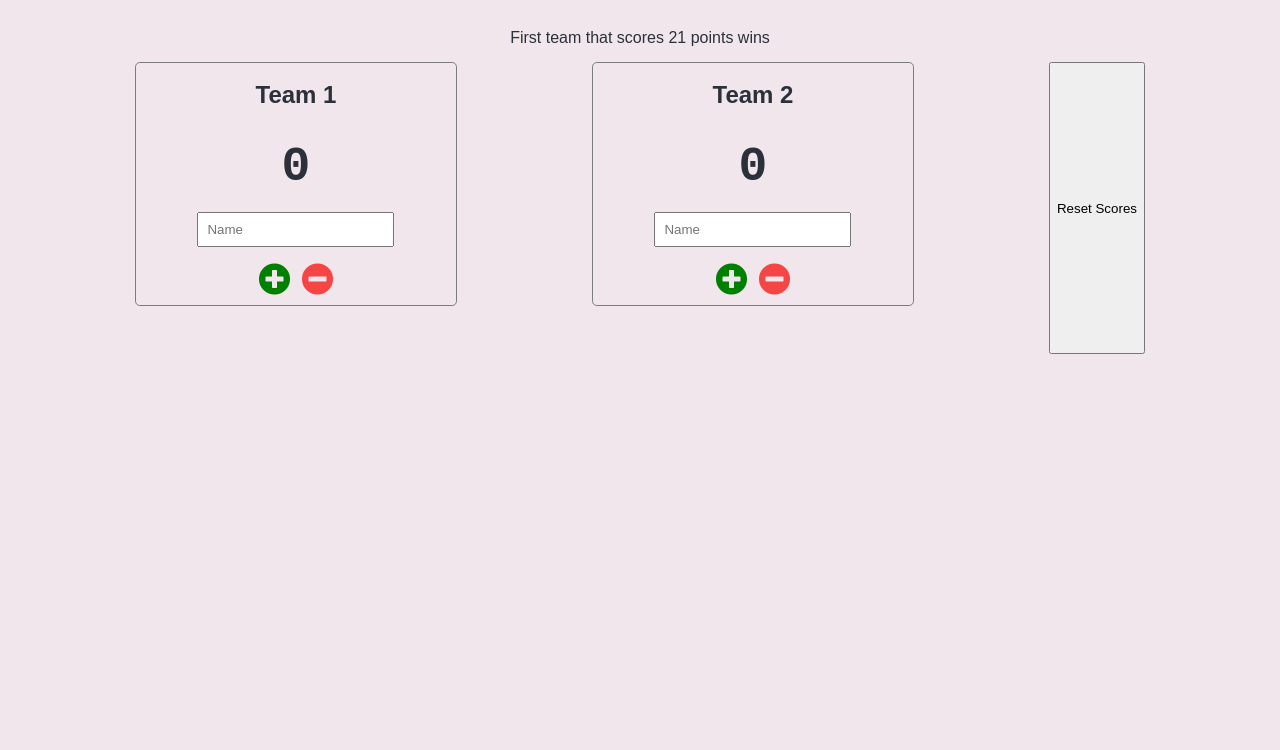
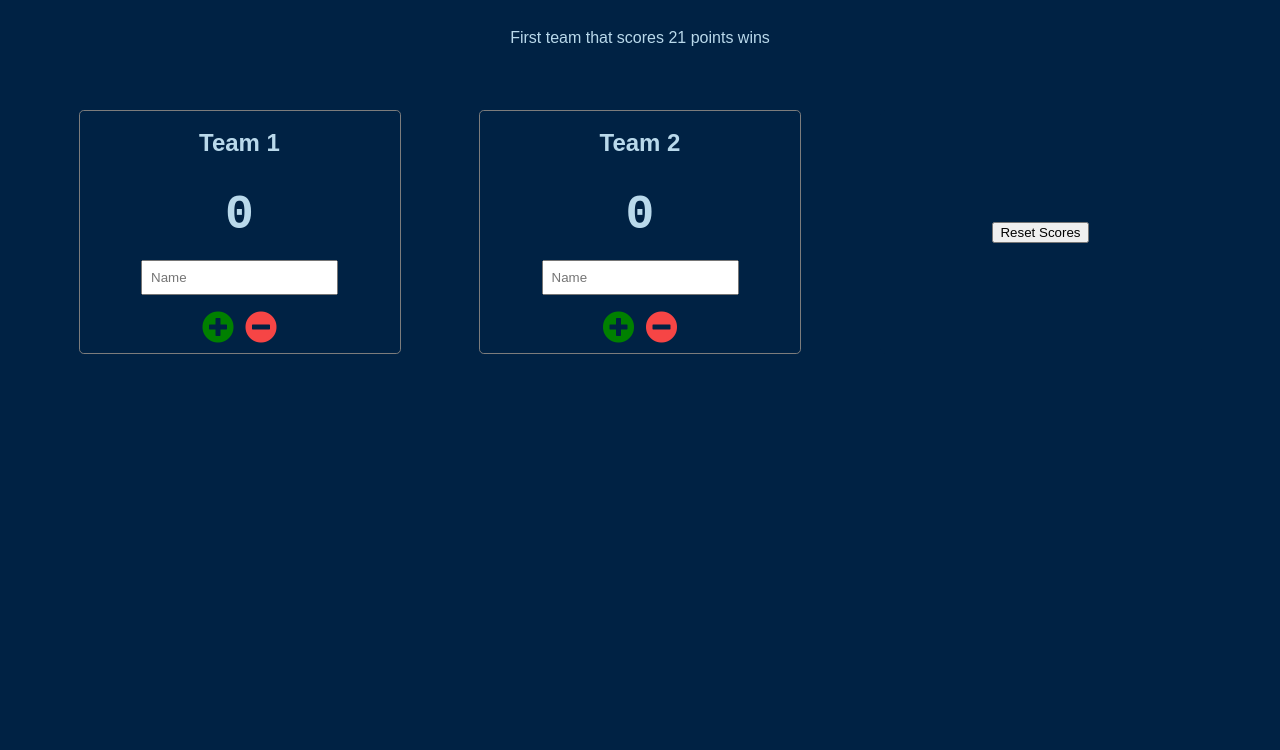
Before and after one commit to jumarin22/scoreboard-1, a website: page public/index.html in a window 1280 px wide. Shown: the part 66-816 px from the top of the page. Drawn offline with Linux system fonts and the light colour scheme.

Commit message:
Updated CSS

```diff
--- a/public/index.html
+++ b/public/index.html
@@ -42,7 +42,9 @@
           <i class="subtract fas fa-2x fa-minus-circle"></i>
         </fieldset>
       </section>
-      <button type="button">Reset Scores</button>
+      <section class="button">
+        <button type="button">Reset Scores</button>
+      </section>
     </main>
 
     <script src="/main.js" charset="utf-8"></script>
--- a/public/screen.css
+++ b/public/screen.css
@@ -9,8 +9,8 @@ html {
 body {
   margin: 0;
   min-height: 100%;
-  background-color: #f1e6eb;
-  color: #2b303a;
+  background-color: #002244;
+  color: #b9d9eb;
 }
 
 h1 {
@@ -21,6 +21,7 @@ h1 {
 
 p {
   text-align: center;
+  margin-bottom: 4rem;
 }
 
 main {
@@ -51,6 +52,10 @@ section h3 {
   font-size: 3rem;
 }
 
+.button {
+  border: thin solid #002244;
+}
+
 fieldset {
   padding-left: 0;
   padding-right: 0;
@@ -72,3 +77,7 @@ fieldset i.add {
 fieldset i.subtract {
   color: #f64545;
 }
+
+button {
+  margin: auto;
+}
```
